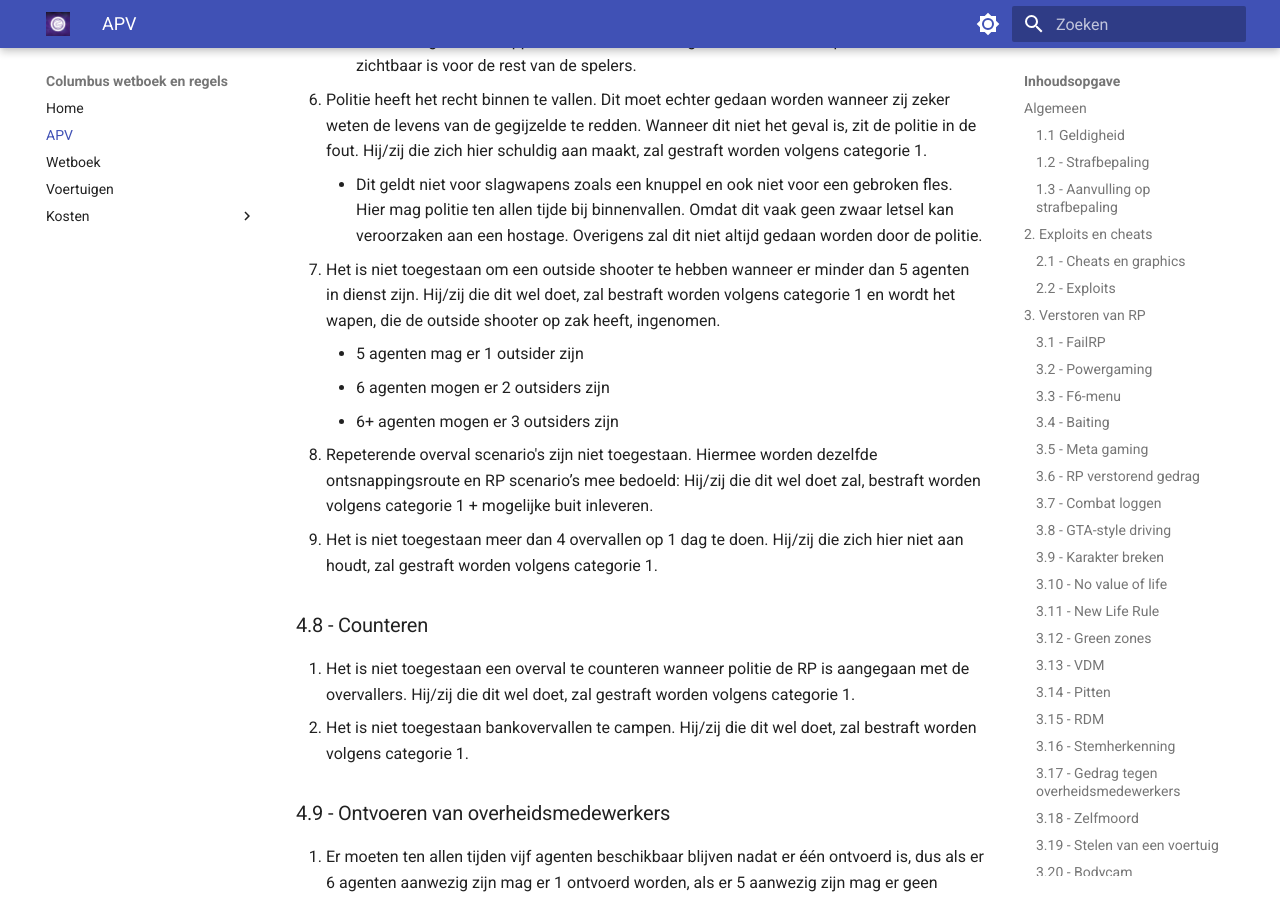
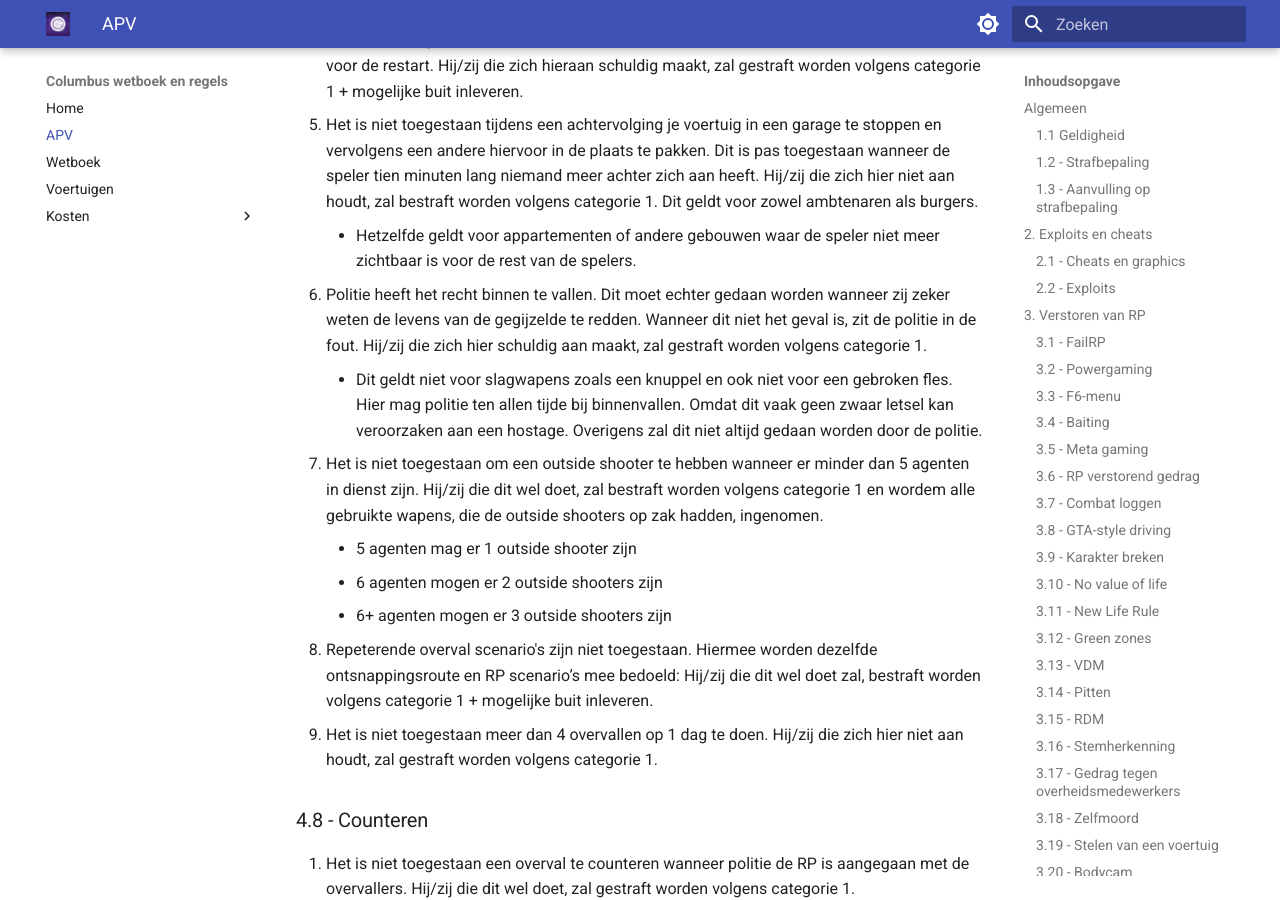
Before and after one commit to FabioK180/Columbus, an MkDocs documentation site: the page built from docs/apv.md, in a window 1280 px wide and 900 px high, scrolled down 15520 px. Built offline with MkDocs 1.6.1 and Material for MkDocs 9.7.7, drawn with Linux system fonts in a browser that asks for light colours; some of the changed text lies outside the part shown.

Commit message:
Apv klaar

```diff
--- a/docs/apv.md
+++ b/docs/apv.md
@@ -254,8 +262,7 @@
     * Wanneer je op een motor rijdt geldt een helm niet als masker, anders wel. Het is je eigen verantwoordelijkheid om je helm af te zetten als je van je motor afstapt.
     * We adviseren je te clippen vanaf het zien van het wapen tot aan het rippen van het wapen voor eventueel bewijs, mocht dit nodig zijn.
 2. Het is niet toegestaan iemand te overvallen met een knuppel of gebroken glas. Dit mag alleen gedaan worden met een steek- of vuurwapen. Hij/zij die zich hier niet aan houdt, zal gestraft worden volgens categorie 2.
-3. Het is niet toegestaan iemand te overvallen wanneer er op F10 te zien is dat er minder dan 2 agenten in dienst zijn. Hij/zij die zich hier niet aan houdt, zal gestraft worden volgens categorie 2.
-4. Met betrekking tot de volgende dingen/situaties is overvallen/oplichten niet toegestaan:
+3. Met betrekking tot de volgende dingen/situaties is overvallen/oplichten niet toegestaan:
     * Het stelen/overvallen van bankgeld.
     * Spelers te overvallen, te ontvoeren of negatief te behandelen bij het beginpunt/uitzendbureau.
     * Facturen en/of andere items die gerelateerd zijn aan een baan.
@@ -308,10 +315,10 @@
     * Hetzelfde geldt voor appartementen of andere gebouwen waar de speler niet meer zichtbaar is voor de rest van de spelers.
 6. Politie heeft het recht binnen te vallen. Dit moet echter gedaan worden wanneer zij zeker weten de levens van de gegijzelde te redden. Wanneer dit niet het geval is, zit de politie in de fout. Hij/zij die zich hier schuldig aan maakt, zal gestraft worden volgens categorie 1.
     * Dit geldt niet voor slagwapens zoals een knuppel en ook niet voor een gebroken fles. Hier mag politie ten allen tijde bij binnenvallen. Omdat dit  vaak geen zwaar letsel kan veroorzaken aan een hostage. Overigens zal dit niet altijd gedaan worden door de politie.
-7. Het is niet toegestaan om een outside shooter te hebben wanneer er minder dan 5 agenten in dienst zijn. Hij/zij die dit wel doet, zal bestraft worden volgens categorie 1 en wordt het wapen, die de outside shooter op zak heeft, ingenomen.
-    * 5 agenten mag er 1 outsider zijn
-    * 6 agenten mogen er 2 outsiders zijn
-    * 6+ agenten mogen er 3 outsiders zijn
+7. Het is niet toegestaan om een outside shooter te hebben wanneer er minder dan 5 agenten in dienst zijn. Hij/zij die dit wel doet, zal bestraft worden volgens categorie 1 en wordem alle gebruikte wapens, die de outside shooters op zak hadden, ingenomen.
+    * 5 agenten mag er 1 outside shooter zijn
+    * 6 agenten mogen er 2 outside shooters zijn
+    * 6+ agenten mogen er 3 outside shooters zijn
 8. Repeterende overval scenario's zijn niet toegestaan. Hiermee worden dezelfde ontsnappingsroute en RP scenario’s mee bedoeld: Hij/zij die dit wel doet zal, bestraft worden volgens categorie 1 + mogelijke buit inleveren.
 9. Het is niet toegestaan meer dan 4 overvallen op 1 dag te doen. Hij/zij die zich hier niet aan houdt, zal gestraft worden volgens categorie 1.
 
```
Also changed, not shown: other parts of docs/apv.md (+14 -6 lines).
